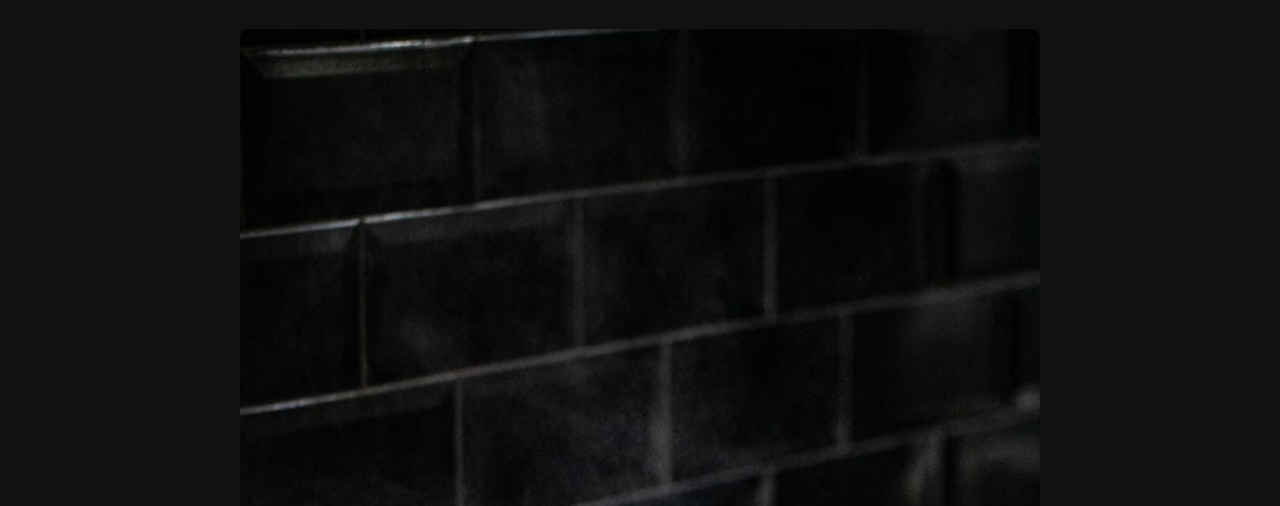
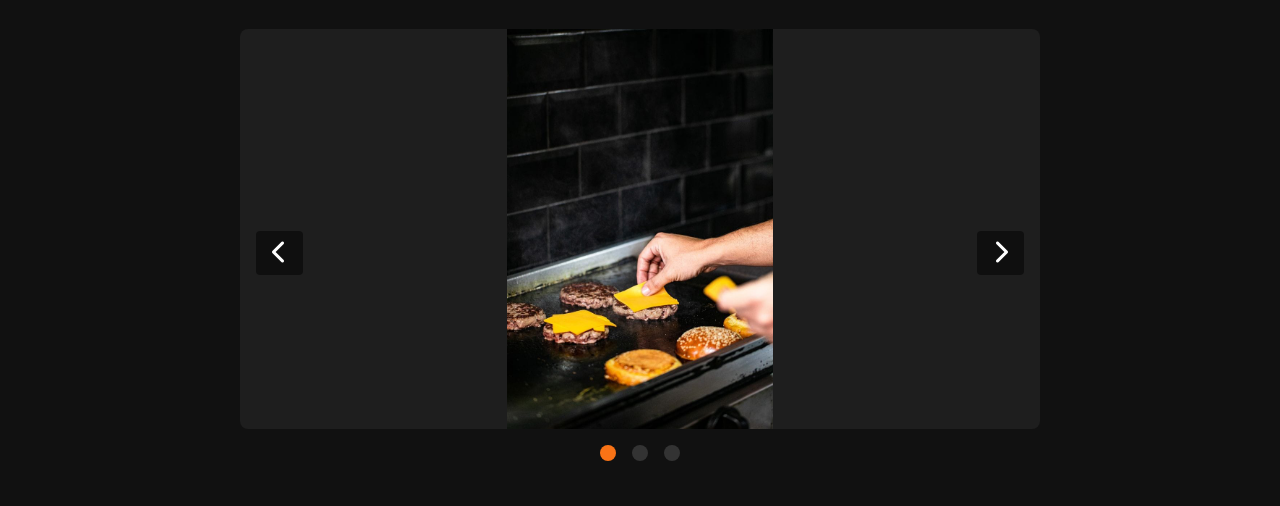
Before and after one commit to Chicaao/artesaniburguer, a plain HTML site: page index.html in a window 1280 px wide. Shown: the part 234-740 px from the top of the page. Drawn offline with Linux system fonts and the light colour scheme.

Commit message:
ajuste tamanho imagem

```diff
--- a/style.css
+++ b/style.css
@@ -161,6 +161,7 @@ header nav ul li a:hover {
 .carousel-slide img {
     display: block;
     width: 100%;
+    max-height: 400px;
     height: auto;
     object-fit: contain;
 }
```
